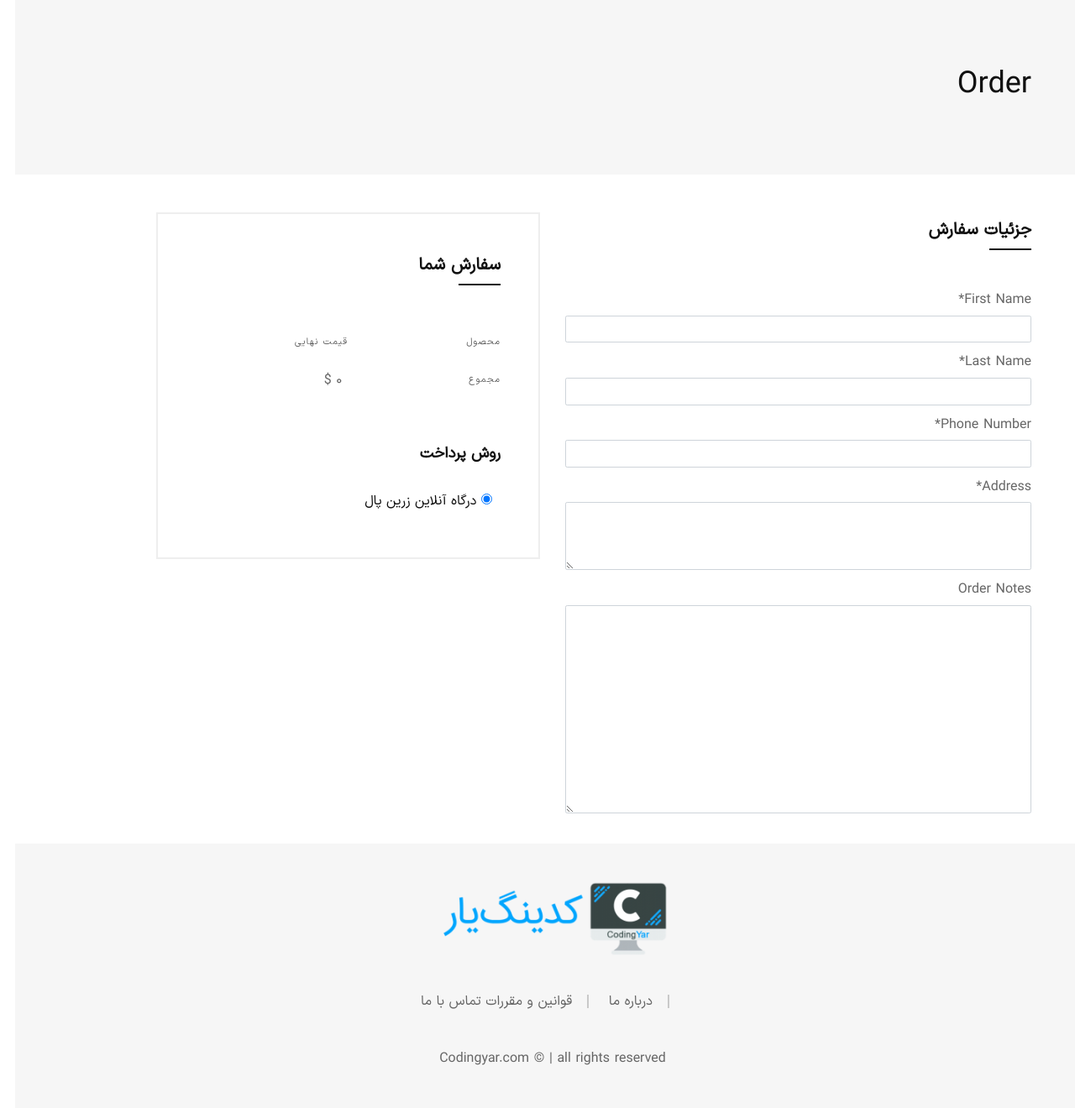
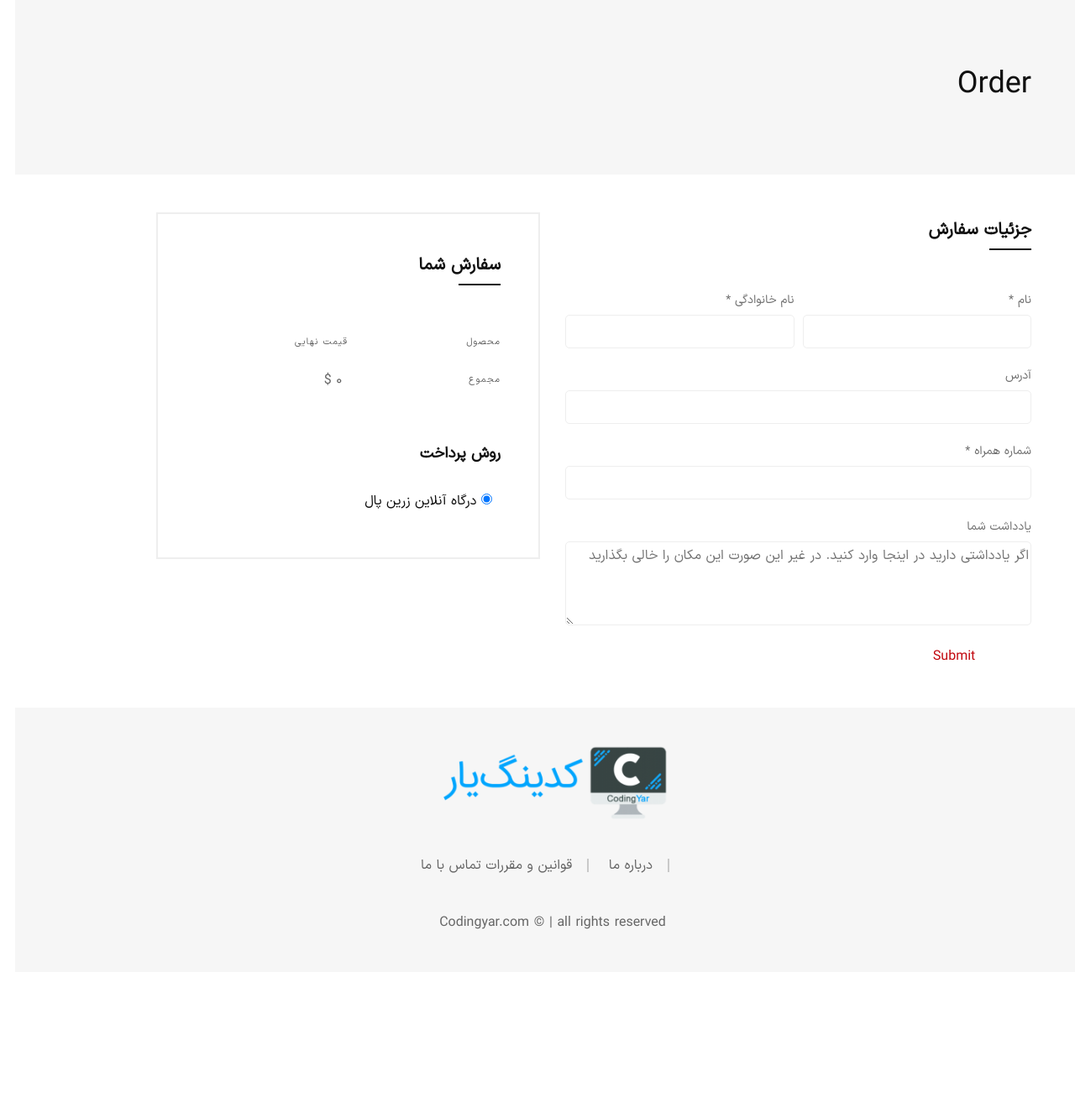
Before and after one commit to Miladayani/onlineshop, a Django app: page /order/create in a window 1280 px wide. Shown: the part 104-1424 px from the top of the page at 84% size. After the commit the page ends 1211 px from the top, so only its background shows below. Run offline with Django 5.2, Linux system fonts and the light colour scheme; a user stored in the database is signed in; parts of the project's set-up code (start-up, migrations or seed data) failed here and were passed over; some libraries are stand-ins or nearby versions; some web fonts are replaced.

Commit message:
update cart detail

```diff
--- a/cart/cart.py
+++ b/cart/cart.py
@@ -22,7 +22,7 @@ class Cart:
 
     def add(self, product, quantity=1, replace_current_quantity=False):
         """
-        Add a product to the cart if it exists
+        Add the specified product to the cart if it exists
         """
         product_id = str(product.id)
 
@@ -34,7 +34,7 @@ class Cart:
         else:
             self.cart[product_id]['quantity'] += quantity
 
-        messages.success(self.request, _('Product successfully added to Cart'))
+        messages.success(self.request, _('Product successfully added to cart'))
 
         self.save()
 
@@ -81,3 +81,8 @@ class Cart:
         product_ids = self.cart.keys()
 
         return sum(item['quantity'] * item['product_obj'].price for item in self.cart.values())
+
+    def is_empty(self):
+        if self.cart:
+            return False
+        return True
--- a/cart/templates/cart/cart_sidebar.html
+++ b/cart/templates/cart/cart_sidebar.html
@@ -39,7 +39,9 @@
                 <div class="mini-cart__buttons">
                     <a href="{% url 'cart:cart_detail' %}"
                        class="btn btn-fullwidth btn-bg-sand mb--20">{% trans 'Go to cart' %}</a>
-                    <a href="checkout.html" class="btn btn-fullwidth btn-bg-sand">{% trans 'Checkout' %}</a>
+                    {% if cart %}
+                    <a href="{% url 'order_create' %}" class="btn btn-fullwidth btn-bg-sand">{% trans 'Checkout' %}</a>
+                    {% endif %}
                 </div>
             </div>
         </div>
--- a/cart/urls.py
+++ b/cart/urls.py
@@ -1,10 +1,11 @@
 from django.urls import path
-from .views import cart_detail_view, cart_add, remove_from_cart
+from .views import cart_detail_view, add_to_cart_view, remove_from_cart, cart_clear
 
 
 app_name = 'cart'
 urlpatterns = [
     path('', cart_detail_view, name='cart_detail'),
-    path('add/<int:product_id>/', cart_add, name='add_to_cart'),
+    path('add/<int:product_id>/', add_to_cart_view, name='cart_add'),
     path('remove/<int:product_id>/', remove_from_cart, name='remove_to_cart'),
+    path('clear', cart_clear, name='cart_clear'),
 ]
--- a/orders/models.py
+++ b/orders/models.py
@@ -17,7 +17,7 @@ class Order(models.Model):
 
     order_note = models.TextField(_('Order Notes'), blank=True)
 
-    datetime_created = models.DateTimeField(_('Created'), auto_now_add=True)
+    datetime_created = models.DateTimeField(_('Created'), auto_now_add=True, blank=True)
     datetime_modified = models.DateTimeField(_('Modified'), auto_now=True)
 
     def __str__(self):
--- a/orders/templates/orders/order_create.html
+++ b/orders/templates/orders/order_create.html
@@ -23,43 +23,45 @@
                                 <h2>جزئیات سفارش</h2>
                             </div>
                             <div class="checkout-form">
-                                {{ form|crispy}}
-{#                                <form action="#" class="form form--checkout">#}
-{#                                    <div class="form-row mb--20">#}
-{#                                        <div class="form__group col-md-6 mb-sm--30">#}
-{#                                            <label for="billing_fname" class="form__label form__label--2">نام  <span class="required">*</span></label>#}
-{#                                            <input type="text" name="billing_fname" id="billing_fname" class="form__input form__input--2">#}
-{#                                        </div>#}
-{#                                        <div class="form__group col-md-6">#}
-{#                                            <label for="billing_lname" class="form__label form__label--2">نام خانوادگی  <span class="required">*</span></label>#}
-{#                                            <input type="text" name="billing_lname" id="billing_lname" class="form__input form__input--2">#}
-{#                                        </div>#}
-{#                                    </div>#}
-{#                                    <div class="form-row mb--20">#}
-{#                                        <div class="form__group col-12">#}
-{#                                            <label for="billing_company" class="form__label form__label--2">آدرس</label>#}
-{#                                            <input type="text" name="billing_company" id="billing_company" class="form__input form__input--2">#}
-{#                                        </div>#}
-{#                                    </div>#}
-{#                                    <div class="form-row mb--20">#}
-{#                                        <div class="form__group col-12">#}
-{#                                            <label for="billing_phone" class="form__label form__label--2">شماره همراه <span class="required">*</span></label>#}
-{#                                            <input type="text" name="billing_phone" id="billing_phone" class="form__input form__input--2">#}
-{#                                        </div>#}
-{#                                    </div>#}
-{#                                    <div class="form-row mb--20">#}
-{#                                        <div class="form__group col-12">#}
-{#                                            <label for="billing_email" class="form__label form__label--2">ایمیل  <span class="required">*</span></label>#}
-{#                                            <input type="email" name="billing_email" id="billing_email" class="form__input form__input--2">#}
-{#                                        </div>#}
-{#                                    </div>#}
-{#                                    <div class="form-row">#}
-{#                                        <div class="form__group col-12">#}
-{#                                            <label for="orderNotes" class="form__label form__label--2">یادداشت شما</label>#}
-{#                                            <textarea class="form__input form__input--2 form__input--textarea" id="orderNotes" name="orderNotes" placeholder="اگر یادداشتی دارید در اینجا وارد کنید. در غیر این صورت این مکان را خالی بگذارید"></textarea>#}
-{#                                        </div>#}
-{#                                    </div>#}
-{#                                </form>#}
+{#                                {{ form|crispy}}#}
+                                <form action="" method="POST" class="form form--checkout">
+                                    {% csrf_token %}
+                                    {% if form.errors %}
+                                    	<div class="alert alert-danger" >
+                                        {{ form.errors }}
+                                        </div>
+                                    {% endif %}
+                                    <div class="form-row mb--20">
+                                        <div class="form__group col-md-6 mb-sm--30">
+                                            <label for="billing_fname" class="form__label form__label--2">نام  <span class="required">*</span></label>
+                                            <input type="text" name="first_name" id="billing_fname" class="form__input form__input--2">
+                                        </div>
+                                        <div class="form__group col-md-6">
+                                            <label for="billing_lname" class="form__label form__label--2">نام خانوادگی  <span class="required">*</span></label>
+                                            <input type="text" name="last_name" id="billing_lname" class="form__input form__input--2">
+                                        </div>
+                                    </div>
+                                    <div class="form-row mb--20">
+                                        <div class="form__group col-12">
+                                            <label for="billing_address" class="form__label form__label--2">آدرس</label>
+                                            <input type="text" name="address" id="billing_address" class="form__input form__input--2">
+                                        </div>
+                                    </div>
+                                    <div class="form-row mb--20">
+                                        <div class="form__group col-12">
+                                            <label for="billing_phone" class="form__label form__label--2">شماره همراه <span class="required">*</span></label>
+                                            <input type="text" name="phone_number" id="billing_phone" class="form__input form__input--2">
+                                        </div>
+                                    </div>
+                                    <div class="form-row">
+                                        <div class="form__group col-12">
+                                            <label for="orderNotes" class="form__label form__label--2">یادداشت شما</label>
+                                            <textarea class="form__input form__input--2 form__input--textarea" id="orderNotes" name="order_note" placeholder="اگر یادداشتی دارید در اینجا وارد کنید. در غیر این صورت این مکان را خالی بگذارید"></textarea>
+                                        </div>
+                                    </div>
+                                    <button class="btn" type="submit">{% trans 'Submit' %}</button>
+
+                                </form>
                             </div>
                         </div>
                         <div class="col-xl-5 offset-xl-1 col-lg-6 mt-md--40">
@@ -112,5 +114,7 @@
                 </div>
             </div>
         </div>
+
+        {% include 'cart/cart_sidebar.html' %}
         <!-- Main Content Wrapper Start -->
 {% endblock %}
--- a/orders/views.py
+++ b/orders/views.py
@@ -1,9 +1,20 @@
 from django.shortcuts import render
+from django.contrib.auth.decorators import login_required
 
 from .forms import OrderForm
 
 
+@login_required
 def order_create_view(request):
-    return render(request,'orders/order_create.html', context={
-        'form': OrderForm(),
+    order_form = OrderForm()
+    if request.method == 'POST':
+        order_form = OrderForm(request.POST, )
+
+        if order_form.is_valid():
+            order_obj = order_form.save(commit=False)
+            order_obj.user = request.user
+            order_obj.save()
+
+    return render(request,'orders/order_create.html', {
+        'form': order_form,
     })
--- a/pages/templates/pages/aboutus.html.py
+++ /dev/null
@@ -1,5 +0,0 @@
-BBBBBBB BBBBBBBBBBBB
-
-BBBBB BBBBBBB
-    XXXXXXXXX XXXXXXX
-BBBBBBBB
```
Also changed, not shown: cart/templates/cart/cart_detail.html (+29 -15 lines), cart/views.py (+18 -3 lines), products/templates/products/product_detail.html (+3 -7 lines), products/templates/products/product_list.html (+12 -4 lines), cart/locale/fa/LC_MESSAGES/django.po, db.sqlite3, media/product/product_cover/dada57596a982834481857a17bf571199c72bb59_1702969442_BTMDJ32.webp (added), orders/locale/fa/LC_MESSAGES/django.po, orders/migrations/0002_remove_order_date_created_remove_order_date_modified_and_more.py (added), products/locale/fa/LC_MESSAGES/django.po, 2 other files.
